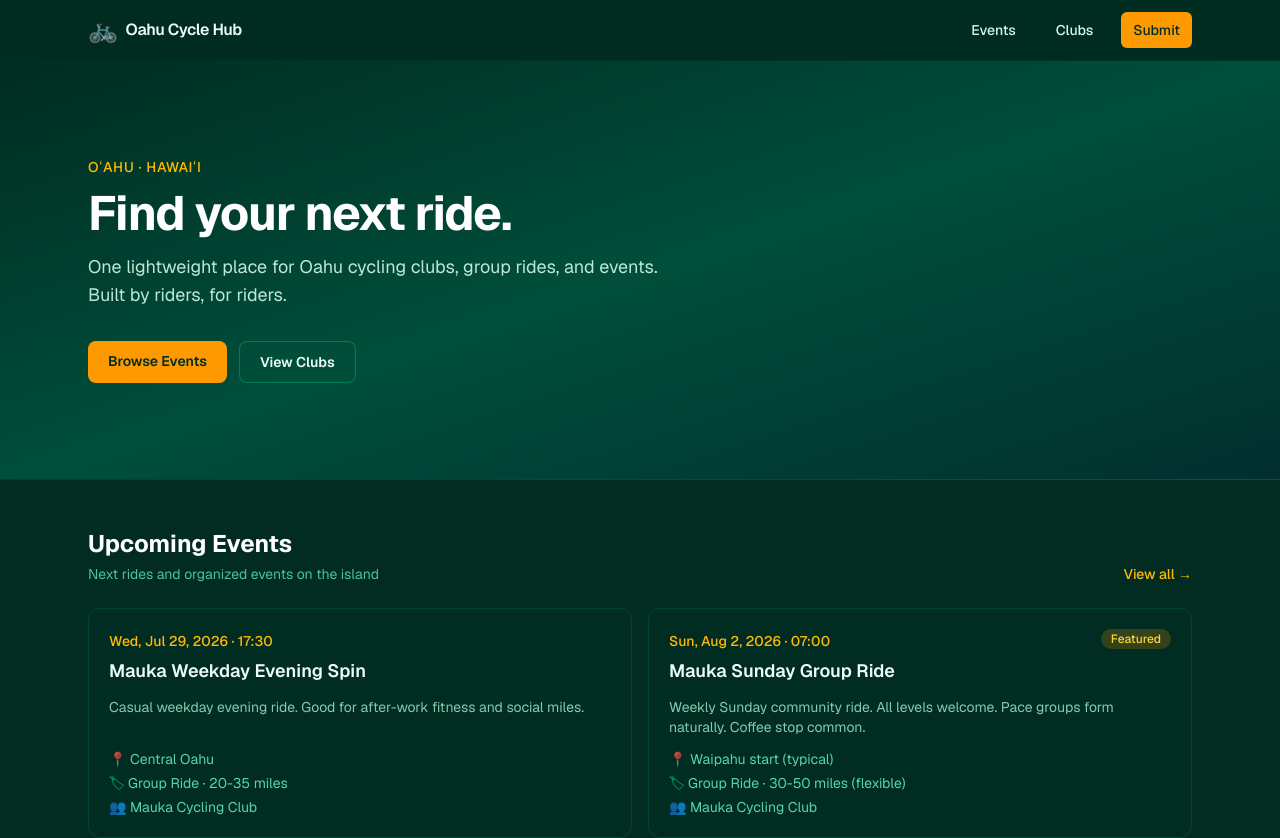
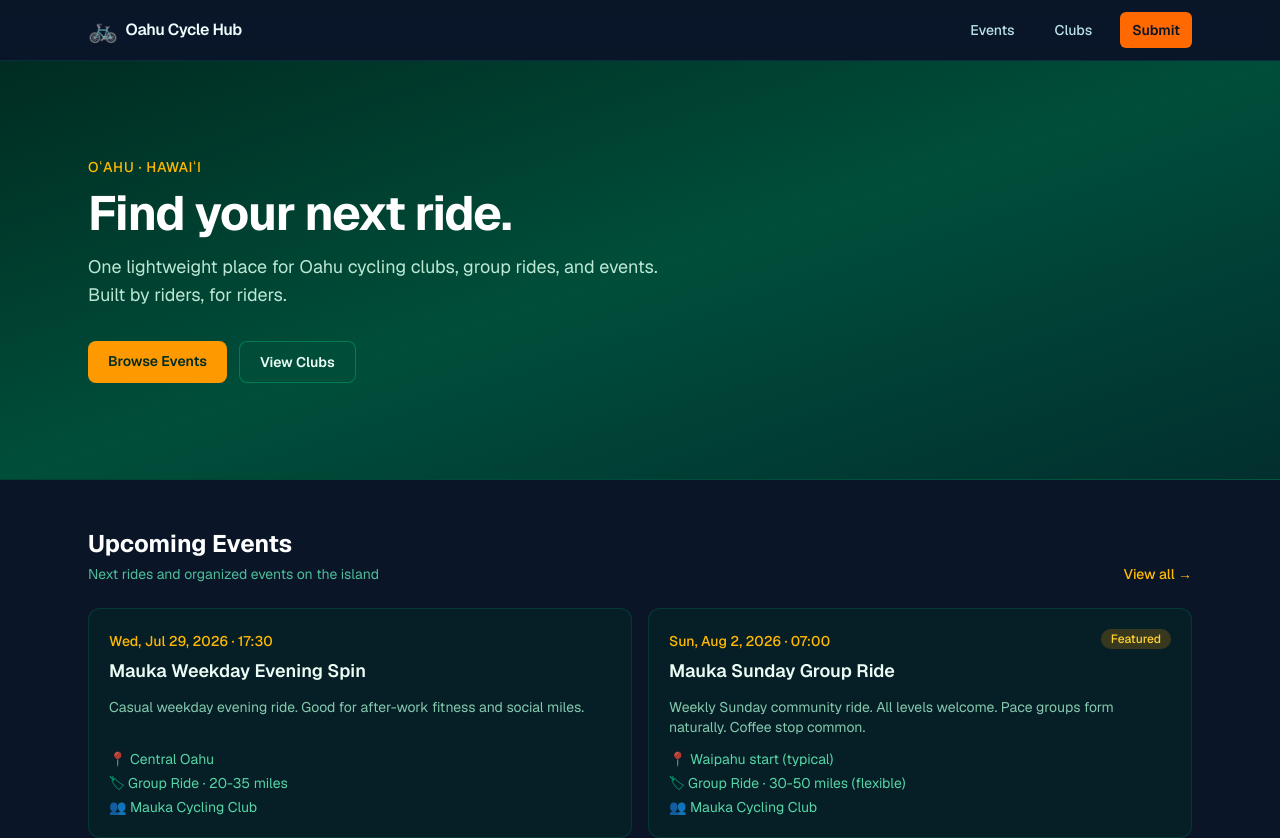
Before and after one commit to androskow/oahu-cycle-hub, a Next.js app: page / in a window 1280 px wide. Shown: the top 838 px of the page. Built offline with nearby package versions, Linux system fonts and the light colour scheme.

Commit message:
Hawaii theme update: ocean navy, turquoise, and sunset coral palette

```diff
--- a/src/app/globals.css
+++ b/src/app/globals.css
@@ -1,8 +1,8 @@
 @import "tailwindcss";
 
 :root {
-  --background: #022c22;
-  --foreground: #ecfdf5;
+  --background: #0a1628;
+  --foreground: #f0f9ff;
 }
 
 @theme inline {
@@ -18,8 +18,7 @@ body {
   font-family: var(--font-sans), system-ui, sans-serif;
 }
 
-/* subtle selection */
 ::selection {
-  background: #f59e0b;
-  color: #022c22;
+  background: #f97316;
+  color: #0a1628;
 }
--- a/src/components/Header.tsx
+++ b/src/components/Header.tsx
@@ -2,9 +2,9 @@ import Link from "next/link";
 
 export default function Header() {
   return (
-    <header className="sticky top-0 z-50 border-b border-emerald-900/20 bg-emerald-950/95 backdrop-blur supports-[backdrop-filter]:bg-emerald-950/80">
+    <header className="sticky top-0 z-50 border-b border-cyan-900/40 bg-[#0a1628]/95 backdrop-blur supports-[backdrop-filter]:bg-[#0a1628]/85">
       <div className="mx-auto flex max-w-6xl items-center justify-between px-4 py-3 sm:px-6">
-        <Link href="/" className="flex items-center gap-2 font-semibold tracking-tight text-emerald-50">
+        <Link href="/" className="flex items-center gap-2 font-semibold tracking-tight text-cyan-50">
           <span className="text-2xl">🚲</span>
           <span className="hidden sm:inline">Oahu Cycle Hub</span>
           <span className="sm:hidden">Cycle Hub</span>
@@ -12,19 +12,19 @@ export default function Header() {
         <nav className="flex items-center gap-1 text-sm font-medium sm:gap-4">
           <Link
             href="/events"
-            className="rounded-md px-3 py-2 text-emerald-100 transition hover:bg-emerald-800/60 hover:text-white"
+            className="rounded-md px-3 py-2 text-cyan-100/90 transition hover:bg-cyan-900/50 hover:text-white"
           >
             Events
           </Link>
           <Link
             href="/clubs"
-            className="rounded-md px-3 py-2 text-emerald-100 transition hover:bg-emerald-800/60 hover:text-white"
+            className="rounded-md px-3 py-2 text-cyan-100/90 transition hover:bg-cyan-900/50 hover:text-white"
           >
             Clubs
           </Link>
           <Link
             href="/submit"
-            className="rounded-md bg-amber-500 px-3 py-2 text-emerald-950 transition hover:bg-amber-400"
+            className="rounded-md bg-orange-500 px-3 py-2 text-[#0a1628] font-semibold transition hover:bg-orange-400"
           >
             Submit
           </Link>
```
